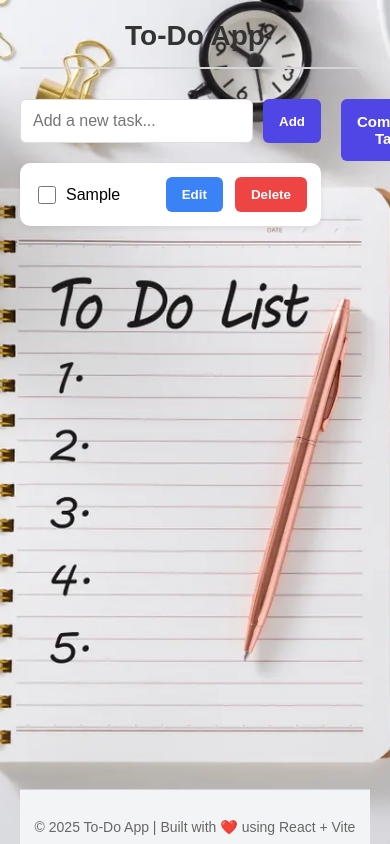
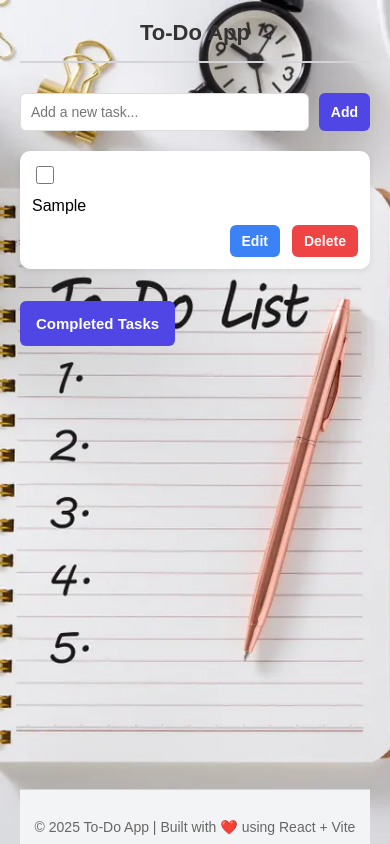
Before and after one commit to Sweety-Mitra/ToDo_List, a React (Vite) app: page / in a window 390 px wide. Both pictures are taken after typing "Sample" into the empty fields and a click on the button "Add". Built offline with nearby package versions, Linux system fonts and the light colour scheme.

Commit message:
Responsive added

```diff
--- a/src/index.css
+++ b/src/index.css
@@ -266,3 +266,48 @@ button:hover {
     transform: translateY(0);
   }
 }
+
+/* ---------------------------- */
+/* RESPONSIVE STYLES */
+/* ---------------------------- */
+
+/* Tablets (900px and below) */
+@media (max-width: 900px) {
+  .todo-layout {
+    flex-direction: column;
+  }
+
+  .right-section {
+    justify-content: flex-start;
+  }
+}
+
+/* Mobile (600px and below) */
+@media (max-width: 600px) {
+  .header {
+    font-size: 22px;
+  }
+
+  .add-box input {
+    padding: 10px;
+    font-size: 14px;
+  }
+
+  button {
+    padding: 8px 12px;
+    font-size: 14px;
+  }
+
+  .todo-item {
+    padding: 12px;
+    flex-direction: column;
+    align-items: flex-start;
+    gap: 10px;
+  }
+
+  .todo-actions {
+    display: flex;
+    width: 100%;
+    justify-content: flex-end;
+  }
+}
```
